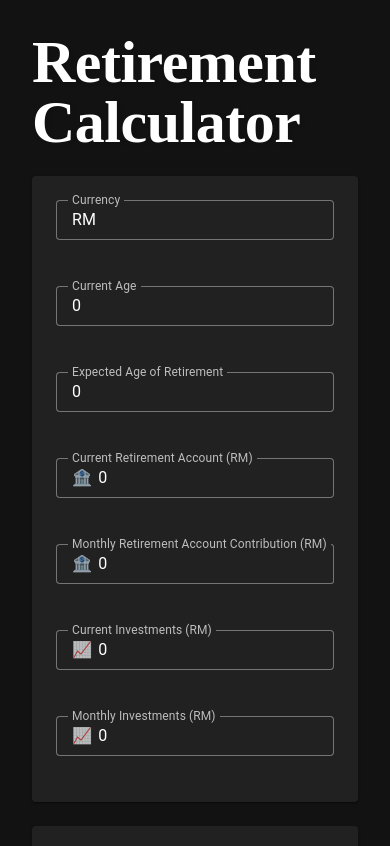
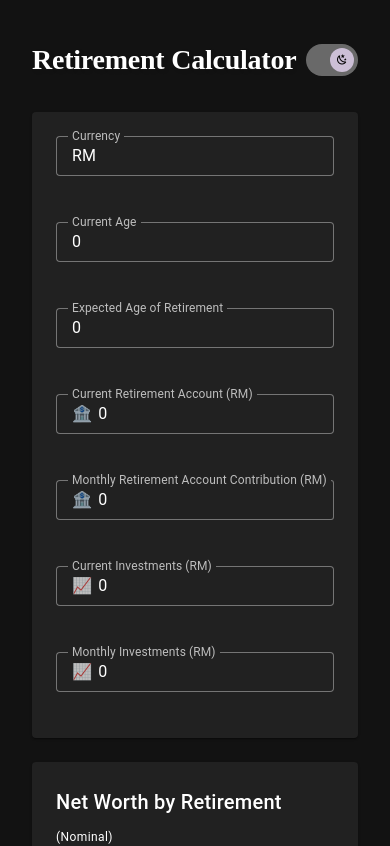
Before and after one commit to SatpalKaler/retirementCalc, a Vue app in the folder retirementcalcVue/: page / in a window 390 px wide. Shown: the top 846 px of the page. Built offline with nearby package versions, Linux system fonts and the light colour scheme.

Commit message:
added switch

```diff
--- a/retirementcalcVue/src/components/inflation.vue
+++ b/retirementcalcVue/src/components/inflation.vue
@@ -1,7 +1,6 @@
 <template>
     <div class="text-body-1">
-      <p>Imagine this:</p>
-      <p class="mt-4">
+      <p>
         {{ currency }}10,000 in 1993 ({{ yearsSince1993 }} years ago) could buy the same things as about
         <strong>{{ currency }}{{ Math.floor(10000 * Math.pow(1.03, yearsSince1993)).toLocaleString() }}</strong> today because
         prices have increased over {{ yearsSince1993 }} years due to inflation.
@@ -10,7 +9,7 @@
         For example, a burger that cost <strong>{{ currency }}5</strong> in 1993 now would cost
         <strong>{{currency}}{{ formatCurrency(currentBurgerCost) }}</strong>.
       </p>
-      <p class="mt-4">Looking into the future:</p>
+      <p class="mt-5">Looking into the future:</p>
       <p class="mt-4">
         If you have <strong>{{ currency }}{{ formatCurrency(netWorth) }}</strong> in {{ yearsToRetirement }} years,
         it will buy as much as <strong>{{ currency }}{{ formatCurrency(realNetWorth) }}</strong> can today because
--- a/retirementcalcVue/src/pages/retirementcalc.vue
+++ b/retirementcalcVue/src/pages/retirementcalc.vue
@@ -7,6 +7,15 @@
             <h1 class="text-h2 font-weight-bold" style="font-family: 'Playfair Display', serif; text-shadow: 2px 2px 4px rgba(0,0,0,0.1);">
               Retirement Calculator
             </h1>
+            <v-switch
+              v-model="isDark"
+              :true-icon="'mdi-weather-night'"
+              :false-icon="'mdi-weather-sunny'"
+              label=""
+              hide-details
+              inset
+              @change="toggleTheme"
+            ></v-switch>
           </div>
 
           <!-- Input Section -->
@@ -245,6 +254,7 @@ import { ref, computed, watch } from 'vue'
 import { debounce } from 'lodash'
 import InflationExplanation from '@/components/inflation.vue'
 import KofiModal from '@/components/KofiModal.vue'
+import { useTheme } from 'vuetify'
 
 
 // Input fields
@@ -414,6 +424,13 @@ watch(
 )
 
 const showKofiModal = ref(false)
+
+const theme = useTheme()
+const isDark = ref(theme.global.current.value.dark)
+
+const toggleTheme = () => {
+  theme.global.name.value = isDark.value ? 'dark' : 'light'
+}
 </script>
 
 <style scoped>
@@ -448,4 +465,14 @@ const showKofiModal = ref(false)
 .rolling-number.final {
   text-shadow: 0 0 8px rgba(76, 175, 80, 0.3);
 }
+
+.v-switch {
+  margin-left: auto;
+}
+
+@media (max-width: 600px) {
+  .text-h2 {
+    font-size: 1.75rem !important;
+  }
+}
 </style>
```
